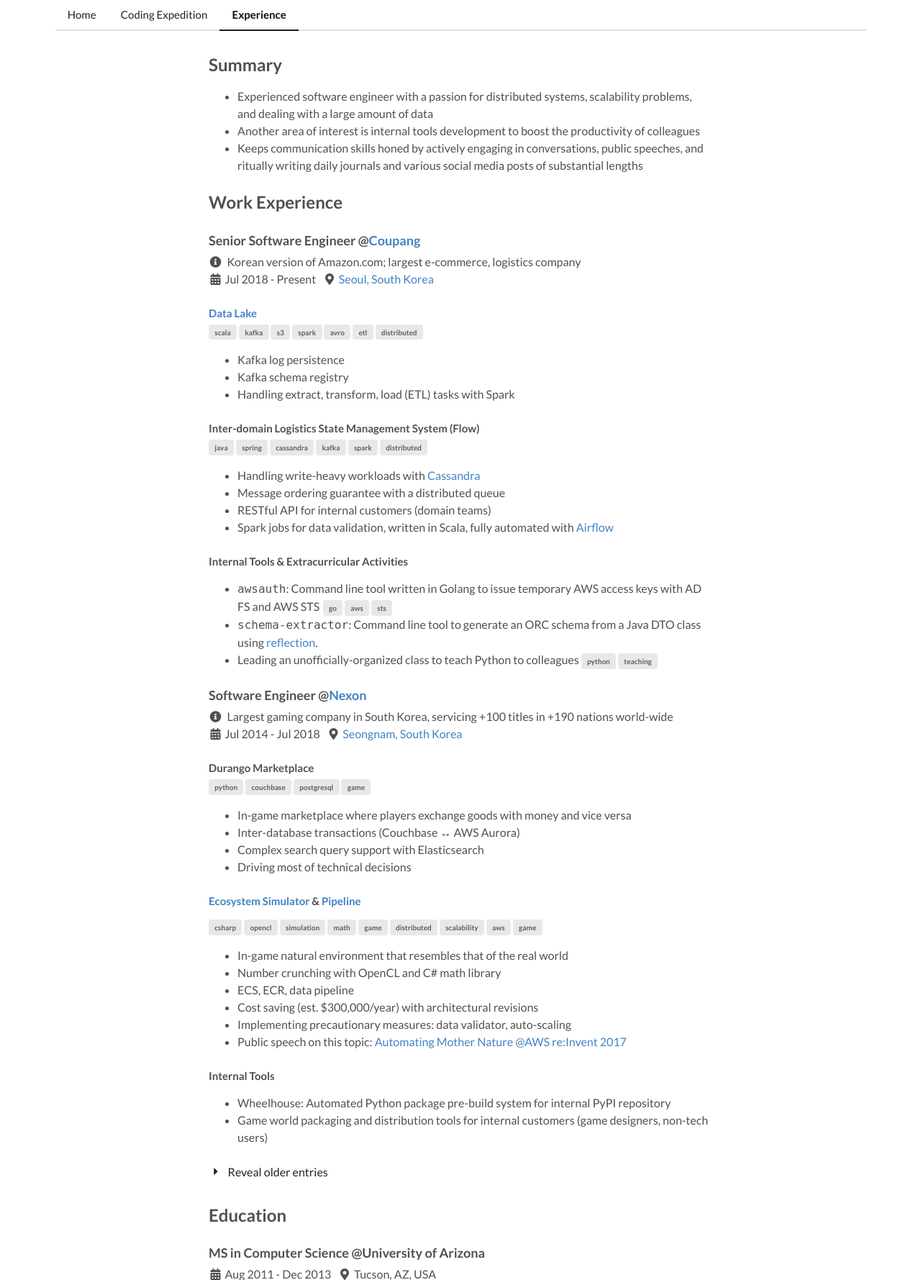
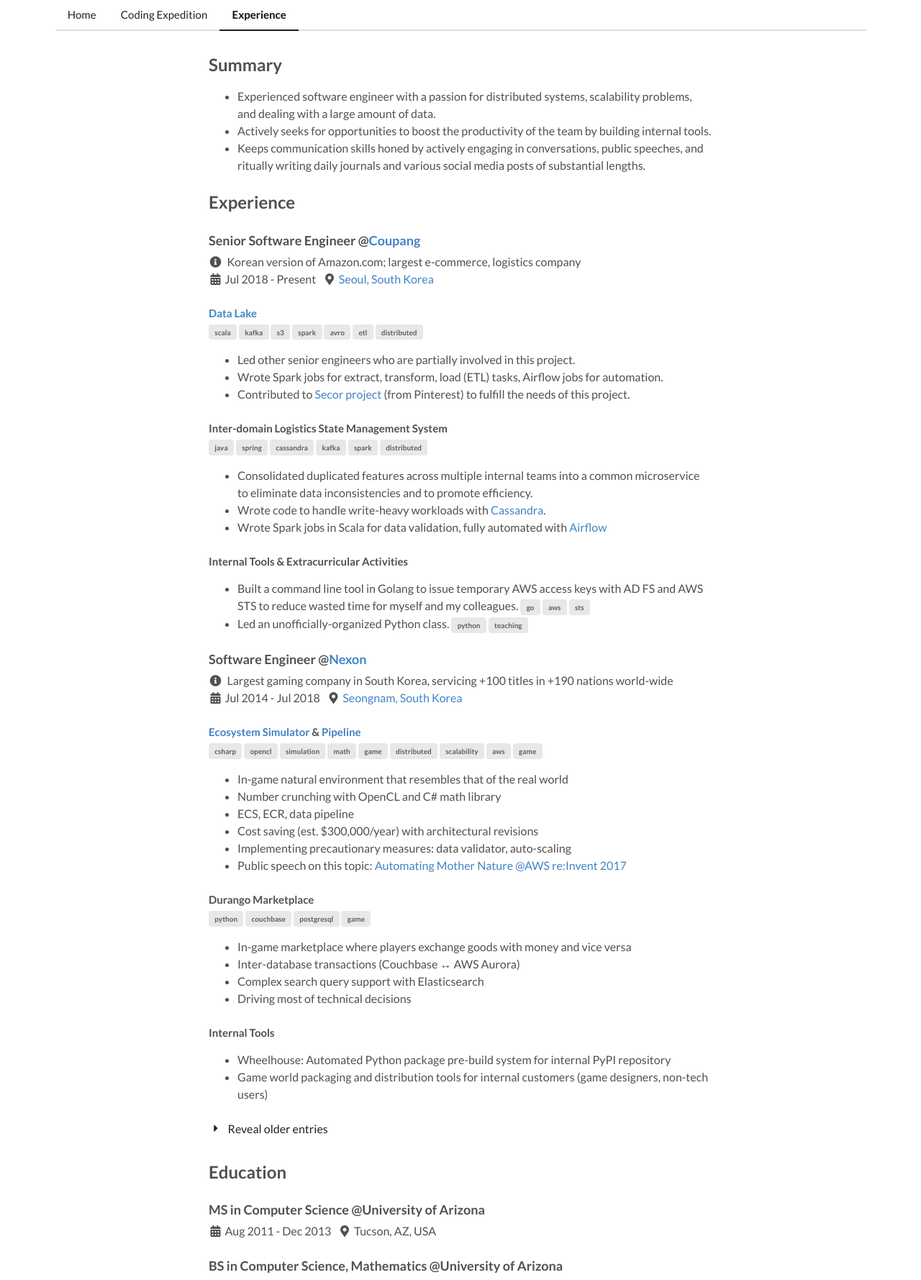
Before and after one commit to suminb/web, a Flask app: page /experience.html in a window 1280 px wide. Shown: the top 1779 px of the page at 72% size. Run offline with Flask 2, Linux system fonts and the light colour scheme; some libraries are stand-ins or nearby versions.

Commit message:
Update recent experience

```diff
--- a/data/experiences.yml
+++ b/data/experiences.yml
@@ -32,7 +32,7 @@ datalake:
 flow:
   published: true
   parent: null
-  title: "Inter-domain Logistics State Management System (Flow)"
+  title: "Inter-domain Logistics State Management System"
   starts_at: "Dec 2018"
   ends_at: "Jul 2019"
   category: ""
--- a/web/templates/main/experience_summary.html
+++ b/web/templates/main/experience_summary.html
@@ -19,24 +19,23 @@
     <div class="ui text container" style="margin: 2em 0;">
       {%- filter markdown -%}
 
+<style>
+h4 {
+  margin-bottom: 0.25em;
+}
+</style>
+
 ## Summary
 
 - Experienced software engineer with a passion for distributed systems,
-  scalability problems, and dealing with a large amount of data
-- Another area of interest is internal tools development to boost the
-  productivity of colleagues
+  scalability problems, and dealing with a large amount of data.
+- Actively seeks for opportunities to boost the productivity of the team by
+  building internal tools.
 - Keeps communication skills honed by actively engaging in conversations,
   public speeches, and ritually writing daily journals and various social media
-  posts of substantial lengths
+  posts of substantial lengths.
 
-<!--
-- Maintains athletic competence above average, with emphasis on core muscle
-  strength and endurance → no back pain even after an extended period of working
-  in a sitting position (does not happen too often, but inevitable under
-  exceptional circumstances)
--->
-
-## Work Experience
+## Experience
 
 ### Senior Software Engineer @[Coupang](https://www.linkedin.com/company/coupang/)
 
@@ -50,25 +49,27 @@
   <i class="map marker alternate icon"></i><a href="https://goo.gl/maps/iQoVxrCzRTL7buMM9">Seoul, South Korea</a>
 </div>
 
-<h4 style="margin-bottom: 0.25em">
+<h4>
   <a href="{{ url_for('main.experience', key=experiences.datalake.key) }}">
     {{ experiences.datalake.title }}
   </a>
 </h4>
 {{ render_tags(experiences.datalake.tags, css_class='ui tiny label')}}
 
-- Kafka log persistence
-- Kafka schema registry
-- Handling extract, transform, load (ETL) tasks with Spark
+- Led other senior engineers who are partially involved in this project.
+- Wrote Spark jobs for extract, transform, load (ETL) tasks, Airflow jobs for
+  automation.
+- Contributed to [Secor project](https://github.com/pinterest/secor/pulls?utf8=%E2%9C%93&q=is%3Apr+author%3Asuminb)
+  (from Pinterest) to fulfill the needs of this project.
 
-<h4 style="margin-bottom: 0.25em">{{ experiences.flow.title }}</h4>
+<h4>{{ experiences.flow.title }}</h4>
 {{ render_tags(experiences.flow.tags, css_class='ui tiny label')}}
 
-- Handling write-heavy workloads with [Cassandra](http://cassandra.apache.org/)
-- Message ordering guarantee with a distributed queue
-- RESTful API for internal customers (domain teams)
-- Spark jobs for data validation, written in Scala, fully automated with
-  [Airflow](https://airflow.apache.org/)
+- Consolidated duplicated features across multiple internal teams into a common
+  microservice to eliminate data inconsistencies and to promote efficiency.
+- Wrote code to handle write-heavy workloads with [Cassandra](http://cassandra.apache.org).
+- Wrote Spark jobs in Scala for data validation, fully automated with
+  [Airflow](https://airflow.apache.org)
 
 <!--
 - Voluntarily undertook item picking operations, package sorting operations,
@@ -81,21 +82,13 @@
 
 #### Internal Tools & Extracurricular Activities
 
-- `awsauth`: Command line tool written in Golang to issue temporary AWS access
-  keys with AD FS and AWS STS
+- Built a command line tool in Golang to issue temporary AWS access keys with
+  AD FS and AWS STS to reduce wasted time for myself and my colleagues.
   {{ render_tags(experiences.awsauth.tags, css_class='ui tiny label') }}
-- `schema-extractor`: Command line tool to generate an ORC schema from a Java
-  DTO class using
-  [reflection](https://www.geeksforgeeks.org/reflection-in-java/).
-- Leading an unofficially-organized class to teach Python to colleagues
+- Led an unofficially-organized Python class.
   {{ render_tags(experiences.sbcw_coupang.tags, css_class='ui tiny label') }}
 
 <!--
-- Building a microservice to manage order/shipment states
-    - [Cassandra](http://cassandra.apache.org/): to handle a large volume of
-      accumulating data
-    - [Spring Reactive](https://docs.spring.io/spring/docs/current/spring-framework-reference/web-reactive.html):
-      asynchronous handling of requests for higher throughput
 - Routing service (currently on hold)
     - Given a list of destinations and a set of constraints, find the optimal
       sequence and paths for delivery
@@ -114,15 +107,8 @@
   <i class="map marker alternate icon"></i><a href="https://goo.gl/maps/NJQdbg6n5rPBAeG28">Seongnam, South Korea</a>
 </div>
 
-<h4 style="margin-bottom: 0.25em">{{ experiences.durango_marketplace.title }}</h4>
-{{ render_tags(experiences.durango_marketplace.tags, css_class='ui tiny label')}}
+#### [Ecosystem Simulator][durango_ecosim] & [Pipeline][durango_ecosim_pipeline]
 
-- In-game marketplace where players exchange goods with money and vice versa
-- Inter-database transactions (Couchbase ↔︎ AWS Aurora)
-- Complex search query support with Elasticsearch
-- Driving most of technical decisions
-
-#### [Ecosystem Simulator][durango_ecosim] & [Pipeline][durango_ecosim_pipeline]
 {{ render_tags(experiences.durango_ecosim.tags + experiences.durango_ecosim_pipeline.tags,
   css_class='ui tiny label')
 }}
@@ -136,6 +122,14 @@
 
 [durango_ecosim]: {{ url_for('main.experience', key='durango_ecosim') }}
 [durango_ecosim_pipeline]: {{ url_for('main.experience', key='durango_ecosim_pipeline') }}
+
+<h4>{{ experiences.durango_marketplace.title }}</h4>
+{{ render_tags(experiences.durango_marketplace.tags, css_class='ui tiny label')}}
+
+- In-game marketplace where players exchange goods with money and vice versa
+- Inter-database transactions (Couchbase ↔︎ AWS Aurora)
+- Complex search query support with Elasticsearch
+- Driving most of technical decisions
 
 #### Internal Tools
 
```
